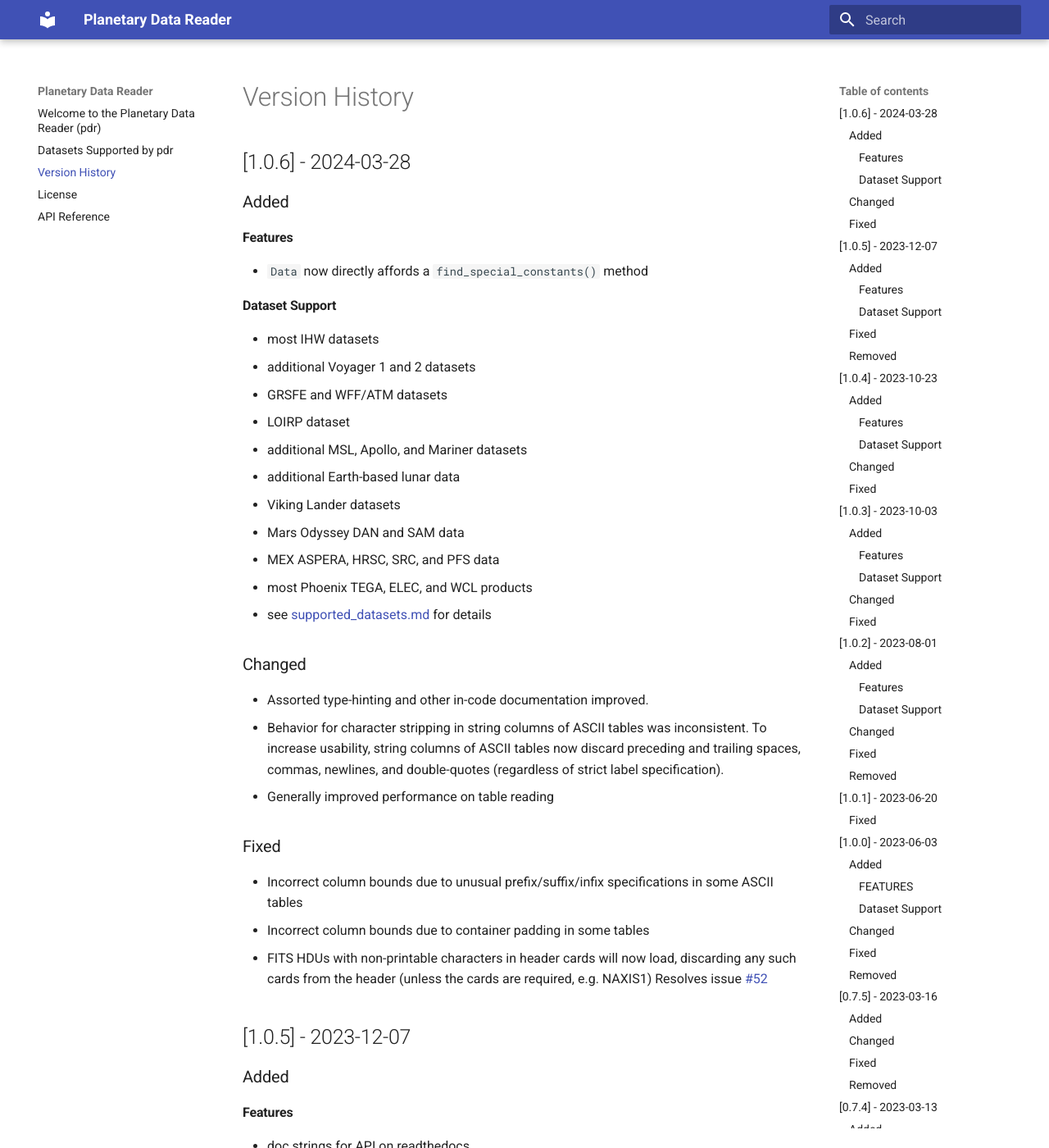
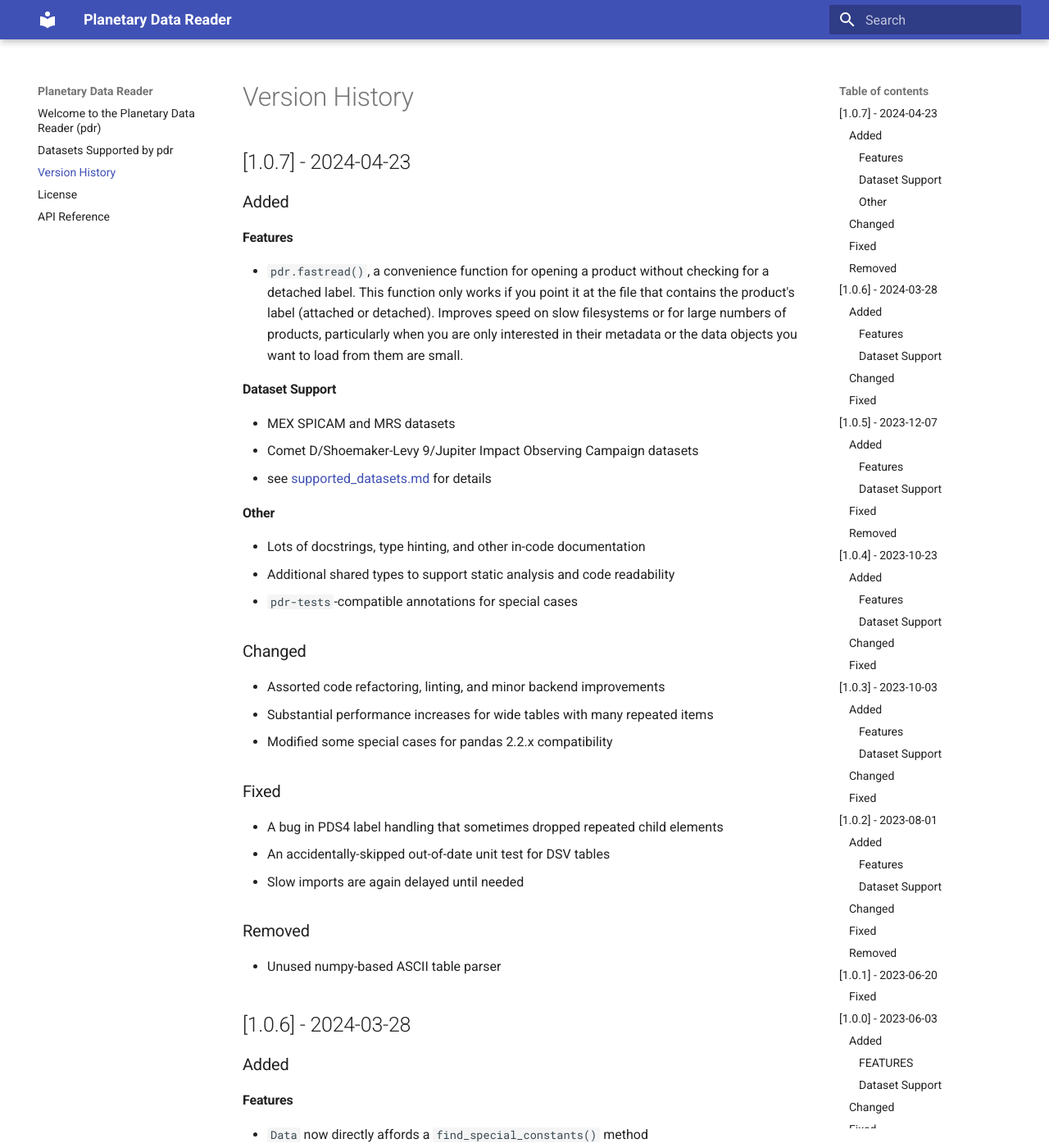
Before and after one commit to MillionConcepts/pdr, an MkDocs documentation site: the page built from docs/version_history.md, in a window 1280 px wide and 1400 px high. Shown: the whole window at 82% size. Built offline with MkDocs 1.6.1 and Material for MkDocs 9.7.7, drawn with Linux system fonts in a browser that asks for light colours.

Commit message:
bump version number, update version history

```diff
--- a/docs/version_history.md
+++ b/docs/version_history.md
@@ -1,4 +1,38 @@
 # Version History
+## [1.0.7] - 2024-04-23
+### Added
+
+#### Features
+- `pdr.fastread()`, a convenience function for opening a product without
+  checking for a detached label. This function only works if you point it at
+  the file that contains the product's label (attached or detached). Improves
+  speed on slow filesystems or for large numbers of products, particularly
+  when you are only interested in their metadata or the data objects you want
+  to load from them are small.
+
+#### Dataset Support
+- MEX SPICAM and MRS datasets
+- Comet D/Shoemaker-Levy 9/Jupiter Impact Observing Campaign datasets
+- see [supported_datasets.md](docs/supported_datasets.md) for details
+
+#### Other
+- Lots of docstrings, type hinting, and other in-code documentation
+- Additional shared types to support static analysis and code readability
+- `pdr-tests`-compatible annotations for special cases
+
+### Changed
+- Assorted code refactoring, linting, and minor backend improvements
+- Substantial performance increases for wide tables with many repeated items
+- Modified some special cases for pandas 2.2.x compatibility
+
+### Fixed
+- A bug in PDS4 label handling that sometimes dropped repeated child elements
+- An accidentally-skipped out-of-date unit test for DSV tables
+- Slow imports are again delayed until needed
+
+### Removed
+- Unused numpy-based ASCII table parser
+
 ## [1.0.6] - 2024-03-28
 ### Added
 #### Features
--- a/pdr/__init__.py
+++ b/pdr/__init__.py
@@ -8,7 +8,7 @@ from pdr.pdr import Data, Metadata
 if TYPE_CHECKING:
     from pathlib import Path
 
-__version__ = "1.0.6"
+__version__ = "1.0.7"
 
 pkg_dir = _osp.abspath(_osp.dirname(__file__))
 
--- a/setup.py
+++ b/setup.py
@@ -5,7 +5,7 @@ with open("README.md", "r", encoding="utf-8") as fh:
 
 setuptools.setup(
     name="pdr",
-    version="1.0.6",
+    version="1.0.7",
     author="Chase Million",
     author_email="chase@millionconcepts.com",
     description="Planetary Data Reader",
```
Also changed, not shown: CHANGELOG.md (+1 -1 lines).
